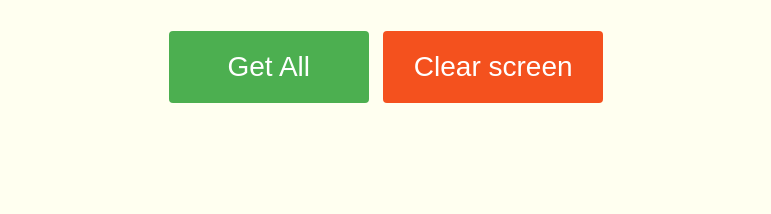
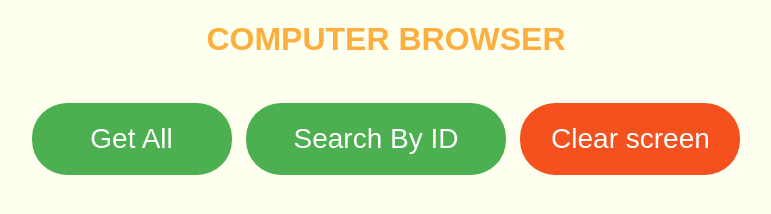
Before and after one commit to JohnC97/ComputerManagementApplication, a plain HTML site: page ComputerManagementApplication/html/getjsonTables6.html in a window 1280 px wide. Shown: the whole page, without its empty margins (254-1025 px from the left). Drawn offline with nearby package versions, Linux system fonts and the light colour scheme.

Commit message:
css and getjsonTables6

```diff
--- /dev/null
+++ b/ComputerManagementApplication/html/backup_html/buttons.css
@@ -0,0 +1,88 @@
+
+
+.buttonGet, .buttonClear {
+
+}
+
+/* GET ALL BUTTON */
+.buttonGet {
+	border-radius: 4px;
+	background-color: #4CAF50;
+	border: none;
+	color: #FFFFFF;
+	text-align: center;
+	font-size: 28px;
+	padding: 20px;
+	width: 200px;
+	transition: all 0.5s;
+	cursor: pointer;
+	margin: 5px;
+	position: relative;
+	-webkit-animation-name: animatebottom;
+	-webkit-animation-duration: 1s;
+	animation-name: animatebottom;
+	animation-duration: 1s;
+}
+
+/* CLEAR BUTTON */
+.buttonClear {
+	border-radius: 4px;
+  	background-color: #f4511e;
+  	border: black;
+	color: #FFFFFF;
+	text-align: center;
+	font-size: 28px;
+	padding: 20px;
+	width: 220px;
+	transition: all 0.5s;
+	cursor: pointer;
+	margin: 5px;
+	position: relative;
+	-webkit-animation-name: animatebottom;
+	-webkit-animation-duration: 1s;
+	animation-name: animatebottom;
+	animation-duration: 1.2s;
+}
+.buttonGet span, .buttonClear span {
+  cursor: pointer;
+  display: inline-block;
+  position: relative;
+  transition: 0.5s;
+}
+
+.buttonGet span:after, .buttonClear span:after{
+  content: '\00bb';
+  position: absolute;
+  opacity: 0;
+  top: 0;
+  right: -20px;
+  transition: 0.5s;
+}
+
+.buttonGet:hover span, .buttonClear:hover span {
+  padding-right: 25px;
+}
+.buttonGet:hover span:after, .buttonClear:hover span:after {
+  opacity: 1;
+  right: 0;
+}
+@-webkit-keyframes animatebottom {
+	from {
+	  bottom:-100px;
+	  opacity:0;
+	}
+	to {
+	  bottom:0px;
+	  opacity:1;
+	}
+}
+@keyframes animatebottom {
+	from {
+	  bottom:-100px;
+	  opacity:0;
+	}
+	to {
+	  bottom:0;
+	  opacity:1;
+	}
+}
--- /dev/null
+++ b/ComputerManagementApplication/html/css/buttons.css
@@ -0,0 +1,111 @@
+
+
+.buttonGet:HOVER, .buttonClear:HOVER, .buttonID:HOVER {
+	opacity: 0.7;
+}
+
+.buttonGet:ACTIVE, .buttonClear:ACTIVE, .buttonID:ACTIVE{
+	opacity: 0.5;
+}
+
+.buttonGet, .buttonClear, .buttonID {
+	border-radius: 35px;
+	border: none;
+	text-align: center;
+	font-size: 28px;
+	color: #FFFFFF;
+	padding: 20px;
+	transition: all 0.5s;
+	cursor: pointer;
+	margin: 5px;
+	position: relative;
+	-webkit-animation-name: animatebottom;
+	-webkit-animation-duration: 1s;
+	animation-name: animatebottom;
+}
+
+
+/* GET ALL BUTTON */
+.buttonGet {
+	width: 200px;
+	background-color: #4CAF50;
+	animation-duration: 1s;
+}
+/* GET ID BUTTON */
+.buttonID {
+	width: 260px;
+	background-color: #4CAF50;
+	animation-duration: 1.2s;
+}
+
+/* CLEAR BUTTON */
+.buttonClear {
+  	background-color: #f4511e;
+	width: 220px;
+	animation-duration: 1.4s;
+}
+
+.buttonGet span, .buttonClear span, .buttonID span {
+	cursor: pointer;
+	display: inline-block;
+	position: relative;
+	transition: 0.5s;
+}
+
+/*
+.buttonGet span:after, .buttonClear span:after{
+	content: '\00bb';
+	position: absolute;
+	opacity: 0;
+	top: 0;
+	right: -20px;
+	transition: 0.5s;
+}*/
+
+.buttonID span:AFTER {
+	content: '\00bb';
+	position: absolute;
+	opacity: 0;
+	top: 0;
+	right: -20px;
+	transition: 0.5s;
+}
+
+/*
+.buttonGet:hover span, .buttonClear:hover span {
+	padding-right: 25px;
+}*/
+.buttonID:hover span {
+	padding-right: 25px;
+}
+/*
+.buttonGet:hover span:after, .buttonClear:hover span:after {
+	opacity: 1;
+	right: 0;
+}
+*/
+
+.buttonID:hover span:after {
+	opacity: 1;
+	right: 0;
+}
+@-webkit-keyframes animatebottom {
+	from {
+	  bottom:-100px;
+	  opacity:0;
+	}
+	to {
+	  bottom:0px;
+	  opacity:1;
+	}
+}
+@keyframes animatebottom {
+	from {
+	  bottom:-100px;
+	  opacity:0;
+	}
+	to {
+	  bottom:0;
+	  opacity:1;
+	}
+}
--- /dev/null
+++ b/ComputerManagementApplication/html/css/divslide.css
@@ -0,0 +1,20 @@
+div#spacediv {
+	background-color: orange;
+}
+
+div.divisionclass {
+	position: relative;
+	-webkit-animation-name: animatebottom;
+	-webkit-animation-duration: 10s;
+	animation-name: animatebottom;
+	animation-duration: 10s;
+}
+@-webkit-keyframes animatebottom {
+  from { bottom:-100px; opacity:0 }
+  to { bottom:0px; opacity:1 }
+}
+
+@keyframes animatebottom {
+  from{ bottom:-100px; opacity:0 }
+  to{ bottom:0; opacity:1 }
+}
--- a/ComputerManagementApplication/html/css/style.css
+++ b/ComputerManagementApplication/html/css/style.css
@@ -21,112 +21,27 @@ img {
 }
 
 div#div {
-	/*
-	background-image: url("http://i.imgur.com/iho3k9w.png");
-	background:black;
-	*/
+	/*background-image: url("http://i.imgur.com/iho3k9w.png");*/
 	width: 100%;
 	height: 100%;
-	animation: pulse 3s;
+	/*
+	animation: pulse 5s;
+	*/
 }
 @keyframes pulse {
 	0% {
-		background-color: gray;
-	} 100% {
+		background-color: black;
+	}
+	100% {
 		background-color: ivory;
 	}
 }
 
-
-/* GET ALL BUTTON */
-.buttonGet {
-  border-radius: 4px;
-  background-color: #4CAF50;
-  border: none;
-  color: #FFFFFF;
-  text-align: center;
-  font-size: 28px;
-  padding: 20px;
-  width: 200px;
-  transition: all 0.5s;
-  cursor: pointer;
-  margin: 5px;
+h1 {
+	text-align:center;
+	color: #fcaf3e;
+	text-transform: uppercase;
 }
-
-.buttonGet span {
-  cursor: pointer;
-  display: inline-block;
-  position: relative;
-  transition: 0.5s;
-}
-
-.buttonGet span:after {
-  content: '\00bb';
-  position: absolute;
-  opacity: 0;
-  top: 0;
-  right: -20px;
-  transition: 0.5s;
-}
-
-.buttonGet:hover span {
-  padding-right: 25px;
-}
-
-.buttonGet:hover span:after {
-  opacity: 1;
-  right: 0;
-}
-
-
-
-
-
-/* CLEAR BUTTON */
-.buttonClear {
-  border-radius: 4px;
-  background-color: #f4511e;
-  border: black;
-  color: #FFFFFF;
-  text-align: center;
-  font-size: 28px;
-  padding: 20px;
-  width: 220px;
-  transition: all 0.5s;
-  cursor: pointer;
-  margin: 5px;
-}
-
-.buttonClear span {
-  cursor: pointer;
-  display: inline-block;
-  position: relative;
-  transition: 0.5s;
-}
-
-.buttonClear span:after {
-  content: '\00bb';
-  position: absolute;
-  opacity: 0;
-  top: 0;
-  right: -20px;
-  transition: 0.5s;
-}
-
-.buttonClear:hover span {
-  padding-right: 25px;
-}
-
-.buttonClear:hover span:after {
-  opacity: 1;
-  right: 0;
-}
-
-
-
-
-
-
 
 
 
--- a/ComputerManagementApplication/html/getjsonTables6.html
+++ b/ComputerManagementApplication/html/getjsonTables6.html
@@ -3,25 +3,33 @@
 
    <head>
    <link href="css/style.css" rel="stylesheet">
-      <title>Computers</title>
-      <script type = "text/javascript" src="https://ajax.googleapis.com/ajax/libs/jquery/2.1.3/jquery.min.js">
+   <link href="css/buttons.css" rel="stylesheet">
+   <link href="css/scroll.css" rel="stylesheet">
+   <link href="css/divslide.css" rel="stylesheet">
+
+	<title>Computers</title>
+
+      <script
+      	type="text/javascript"
+      	src="https://ajax.googleapis.com/ajax/libs/jquery/2.1.3/jquery.min.js">
       </script>
       <script type="text/javascript" src="js/script.js"> </script>
    </head>
 
    <body>
-
+      <h1>Computer Browser</h1>
 	  <br>
 	  <div align="center">
+
 	 	 <button class="buttonGet" type="button" id="driver"><span>Get All</span></Button>
+	  	 <button class="buttonID" type="button" id="driver"><span>Search By ID</span></Button>
 	      <!--
 	      <input class="buttonClass" type="button" id="driver" value="Load All Data" />
 	      <input type="button" id="clear" value="Clear Screen" />
 	      -->
 		<button class="buttonClear" type="button" id="clear"><span>Clear screen</span></button>
 
-
-	      <p id="paragraph"></p>
+	      <strong><p id="paragraph"></p></strong>
 	  </div>
 
       <br>
--- a/ComputerManagementApplication/html/js/script.js
+++ b/ComputerManagementApplication/html/js/script.js
@@ -3,7 +3,7 @@ $(document).ready(function() {
 	/* --- DRIVER GET ALL DATA JSON --- */
 	//alert("hello");
 	$("#driver").click(function(event) {
-		var i = 1;
+		var i = 0;
 		$('#div').html('');
 		changetext("Loading JSON data from database..");
 		$.getJSON('http://localhost:8080/ComputerManagement/webservice/computers/', function(jd) {
@@ -28,9 +28,14 @@ $(document).ready(function() {
 				$('#div').append('<tr><th>Spec:</th><td>'  + jd.computerSpec  + 	   '</td></tr>');
 				$('#div').append('<br><br>');
 				$('#div').append('</div>');
+
+				$('#div').append('<div id="spacediv">');
+				$('#div').append('<br><br><br><br><br><br><br><br>');
+				$('#div').append('</div>');
+				i++;
 	     });
 	     $('#div').append('</table>');
-	     changetext();
+	     changetext(i + " post found");
 	   });
 	});
 	changetext();
```
